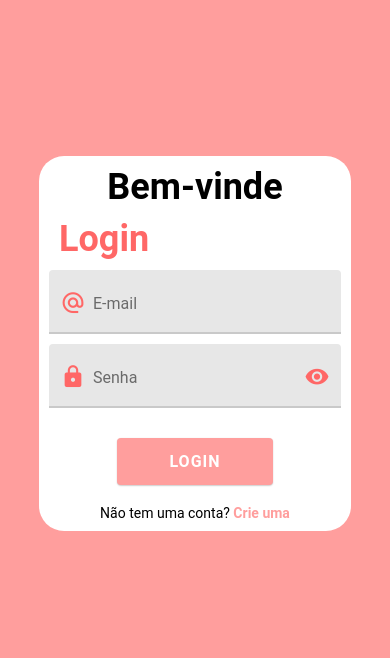
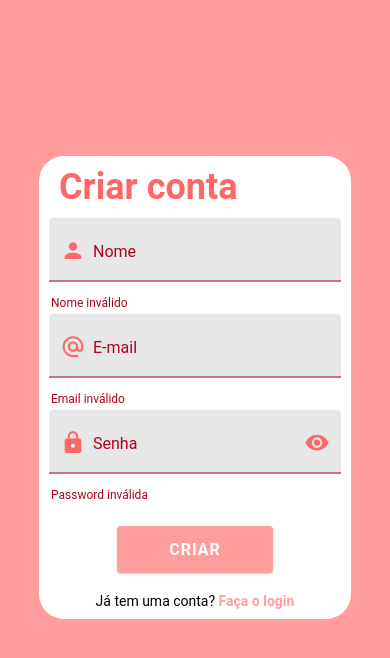
Before and after one commit to gabriel-portuga/Maravilhoso_Docs_JS, a React Native app: screen /SignUp in a window 390 px wide. Both pictures are taken after a click on the button "CRIAR". Shown: the top 658 px of the page. Built offline with nearby package versions, Linux system fonts and the light colour scheme; no server answers.

Commit message:
Validação Inputs

```diff
--- a/src/components/EmailInput.js
+++ b/src/components/EmailInput.js
@@ -1,9 +1,12 @@
-import React from "react";
+import React, { useContext } from "react";
 import { StyleSheet } from "react-native";
-import { TextInput } from "react-native-paper";
+import { HelperText, TextInput } from "react-native-paper";
+import { Context } from "../context/authContext";
 
-const EmailInput = ({value, setValue}) => {
+const EmailInput = ({ value, setValue }) => {
+  const { state } = useContext(Context)
   return (
+    <>
       <TextInput
         style={styles.textInput}
         label="E-mail"
@@ -17,7 +20,14 @@ const EmailInput = ({value, setValue}) => {
         }
         value={value}
         onChangeText={(text) => setValue(text)}
+        error={state.loginError}
       />
+      {state.loginError ? (
+        <HelperText type="error" visible={state.loginError}>
+          Email inválido
+        </HelperText>
+      ) : null}
+    </>
   )
 }
 
--- a/src/components/NomeInputs.js
+++ b/src/components/NomeInputs.js
@@ -1,9 +1,12 @@
-import React from "react";
+import React, { useContext } from "react";
 import { StyleSheet } from "react-native";
-import { TextInput } from "react-native-paper";
+import { HelperText, TextInput } from "react-native-paper";
+import { Context } from "../context/authContext";
 
-const NomeInput = ({value, setValue}) => {
+const NomeInput = ({ value, setValue }) => {
+  const { state } = useContext(Context);
   return (
+    <>
       <TextInput
         style={styles.textInput}
         label="Nome"
@@ -17,7 +20,14 @@ const NomeInput = ({value, setValue}) => {
         }
         value={value}
         onChangeText={(text) => setValue(text)}
+        error={state.loginError}
       />
+      {state.loginError ? (
+        <HelperText type="error" visible={state.loginError}>
+          Nome inválido
+        </HelperText>
+      ) : null}
+    </>
   )
 }
 
--- a/src/components/PasswordInput.js
+++ b/src/components/PasswordInput.js
@@ -1,10 +1,13 @@
-import React from "react";
+import React, { useContext } from "react";
 import { StyleSheet } from "react-native";
-import { TextInput } from "react-native-paper";
+import { HelperText, TextInput } from "react-native-paper";
+import { Context } from "../context/authContext";
 
 
-const PasswordInput = ({value, setValue, showPassword, setShowPassword}) => {
+const PasswordInput = ({ value, setValue, showPassword, setShowPassword }) => {
+    const { state } = useContext(Context);
     return (
+        <>
             <TextInput
                 style={styles.textInput}
                 label="Senha"
@@ -35,7 +38,14 @@ const PasswordInput = ({value, setValue, showPassword, setShowPassword}) => {
                         />
                     )
                 }
+                error={state.loginError}
             />
+            {state.loginError ? (
+                <HelperText type="error" visible={state.loginError}>
+                    Password inválida
+                </HelperText>
+            ) : null}
+        </>
     )
 }
 const styles = StyleSheet.create({
--- /dev/null
+++ b/src/components/styles.js
@@ -0,0 +1,5 @@
+import styled from "styled-components/native"
+
+export const TextInputCadastro = styled.TextInput`
+margin: 10px 10px 10px 10px;
+`
--- a/src/context/authContext.js
+++ b/src/context/authContext.js
@@ -2,18 +2,22 @@ import createContext from "./createContext";
 import api from "../api/index.js";
 import AsyncStorage from "@react-native-async-storage/async-storage";
 
-const initialState = {};
+const initialState = {
+  loginError: false
+};
 
 const reducer = (state, action) => {
   switch (action.type) {
+    case "loginError":
+      return { ...state, loginError: action.payload}
     default:
       return state;
   }
 };
 
-const teste = (dispatch) => {
-  return (args) => {
-    console.log(args);
+const setLoginError = (dispatch) => {
+  return (boolean) => {
+    dispatch({type: "loginError", payload: boolean});
   };
 };
 
@@ -48,6 +52,6 @@ const loginUser = (dispatch) => {
 
 export const { Context, Provider } = createContext(
   reducer,
-  { teste, createUser, loginUser },
+  { setLoginError, createUser, loginUser },
   initialState,
 );
--- a/src/pages/SignIn/index.js
+++ b/src/pages/SignIn/index.js
@@ -8,7 +8,7 @@ import EmailInput from "../../components/EmailInput";
 import PasswordInput from "../../components/PasswordInput";
 
 const SignIn = ({ navigation }) => {
-    const { loginUser } = useContext(Context);
+    const { loginUser, setLoginError } = useContext(Context);
 
     const [email, setEmail] = useState("");
     const [password, setPassword] = useState("");
@@ -37,6 +37,10 @@ const SignIn = ({ navigation }) => {
                 <Button
                     mode="contained" style={styles.loginButton}
                     onPress={() => {
+                        if (email || password === ""){
+                            setLoginError(true);
+                            return
+                        }
                         loginUser(email, password)
                         navigation.navigate('Principal')
                     }}
@@ -47,7 +51,9 @@ const SignIn = ({ navigation }) => {
                 </Button>
 
                 <TouchableOpacity
-                    onPress={() => navigation.navigate("SignUp")}
+                    onPress={() => {
+                        setLoginError(false);
+                        navigation.navigate("SignUp")}}
                     style={{ alignSelf: "center", marginBottom: 10, }}
                 >
                     <Text>
--- a/src/pages/SignUp/index.js
+++ b/src/pages/SignUp/index.js
@@ -10,7 +10,7 @@ import {Context} from "../../context/authContext"
 
 const SignUp = ({ navigation }) => {
 
-  const {createUser} = useContext(Context)
+  const {createUser, setLoginError} = useContext(Context)
 
   const [name, setName] = useState("");
   const [email, setEmail] = useState("");
@@ -43,15 +43,22 @@ const SignUp = ({ navigation }) => {
         style={styles.createButton}
         mode="contained"
         onPress={
-          () => {createUser(name, email, password)
-          navigation.navigate("SignIn")
+          () => {
+            if (name || email || password === ""){
+              setLoginError(true);
+              return
+            }
+            createUser(name, email, password)
+            navigation.navigate("SignIn")
         }}
         >
           <Text style={{ fontSize: 16, fontWeight: 'bold', color: 'white' }}>Criar</Text>
         </Button>
 
         <TouchableOpacity
-          onPress={() => navigation.navigate("SignIn")}
+          onPress={() => {
+            setLoginError(false);
+            navigation.navigate("SignIn")}}
           style={{ alignSelf: "center", marginBottom: 10, }}
         >
           <Text>
```
Lines whose indentation alone changed are shown as unchanged.
